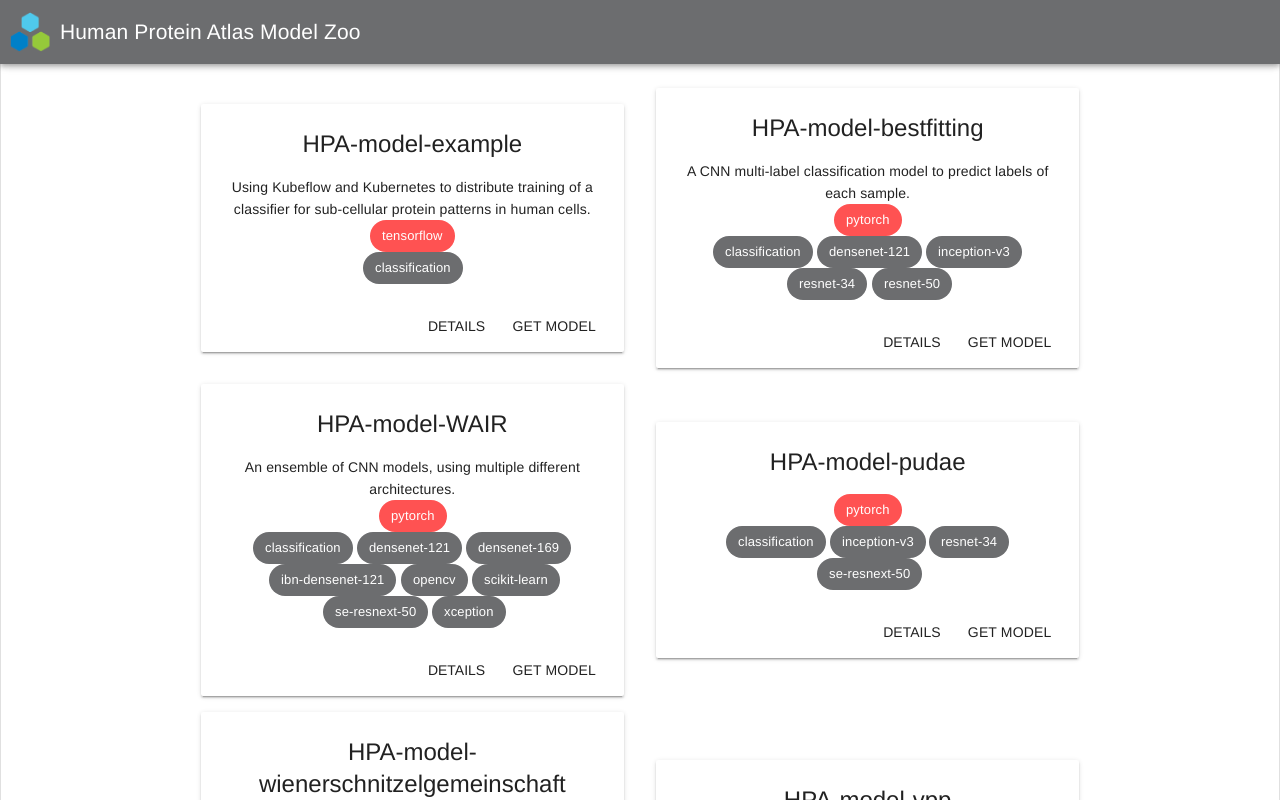
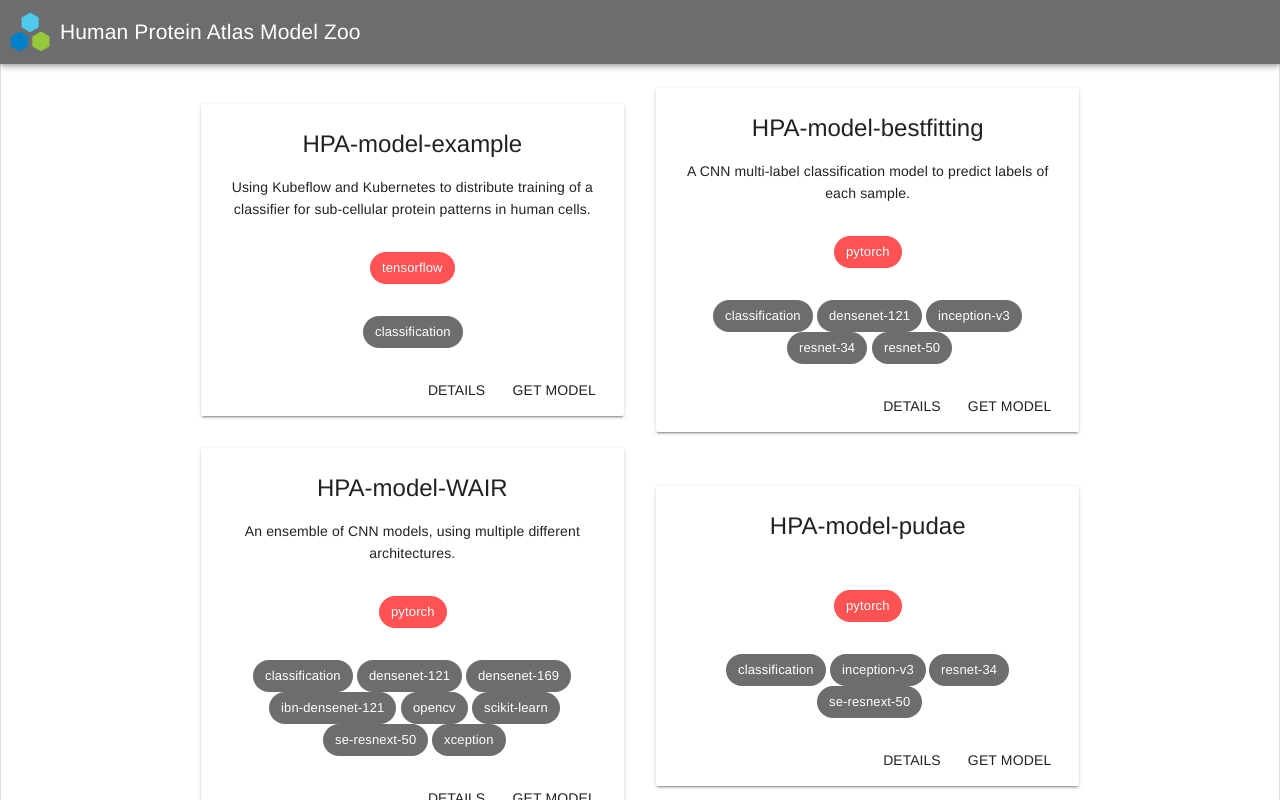
Before and after one commit to CellProfiling/HPA-model-zoo, a Vue app: page /#/ in a window 1280 px wide. Built offline with nearby package versions, Linux system fonts and the light colour scheme.

Commit message:
Add margin by adding card-content

```diff
--- a/src/components/ModelZoo.vue
+++ b/src/components/ModelZoo.vue
@@ -12,12 +12,12 @@
         </md-card-header>
 
         <md-card-content>
-          <div>
-            {{ m.description }}
-          </div>
-          <div>
-            <md-chip class="md-accent">{{ m.framework }}</md-chip>
-          </div>
+          {{ m.description }}
+        </md-card-content>
+        <md-card-content>
+          <md-chip class="md-accent">{{ m.framework }}</md-chip>
+        </md-card-content>
+        <md-card-content>
           <md-chip v-for="tag in m.tags" :key="tag" class="md-primary">{{
             tag
           }}</md-chip>
```
